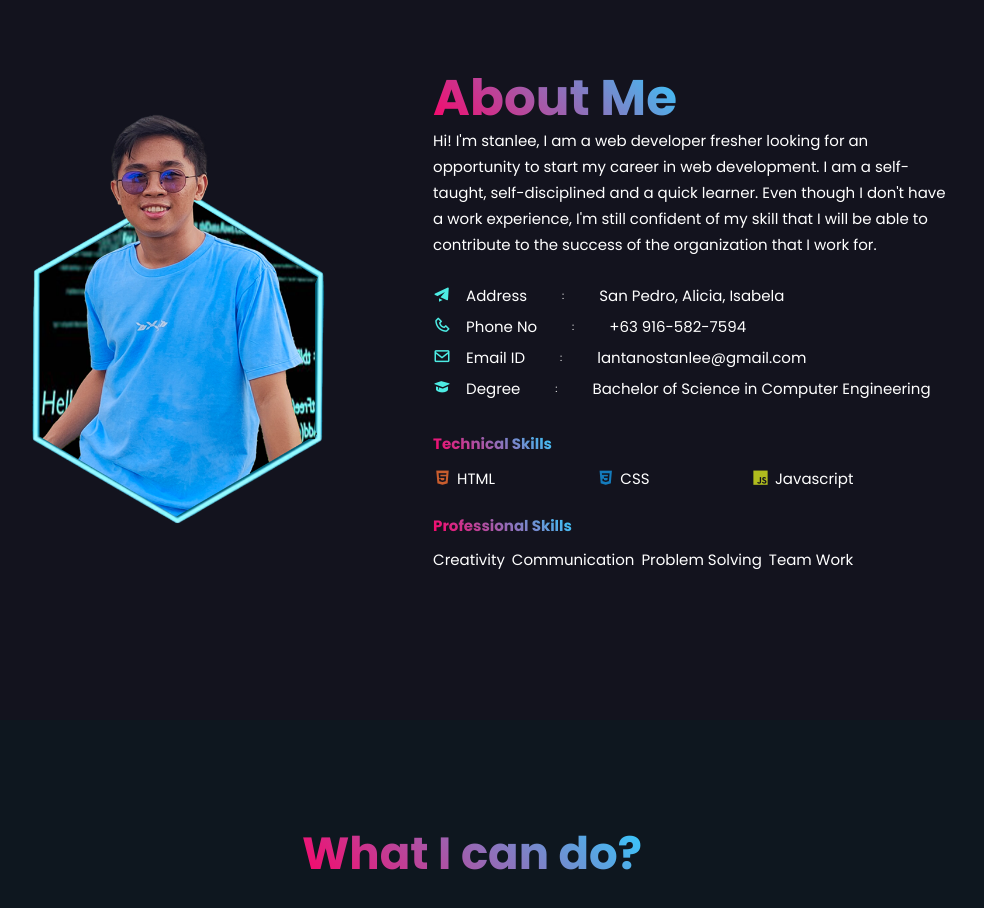
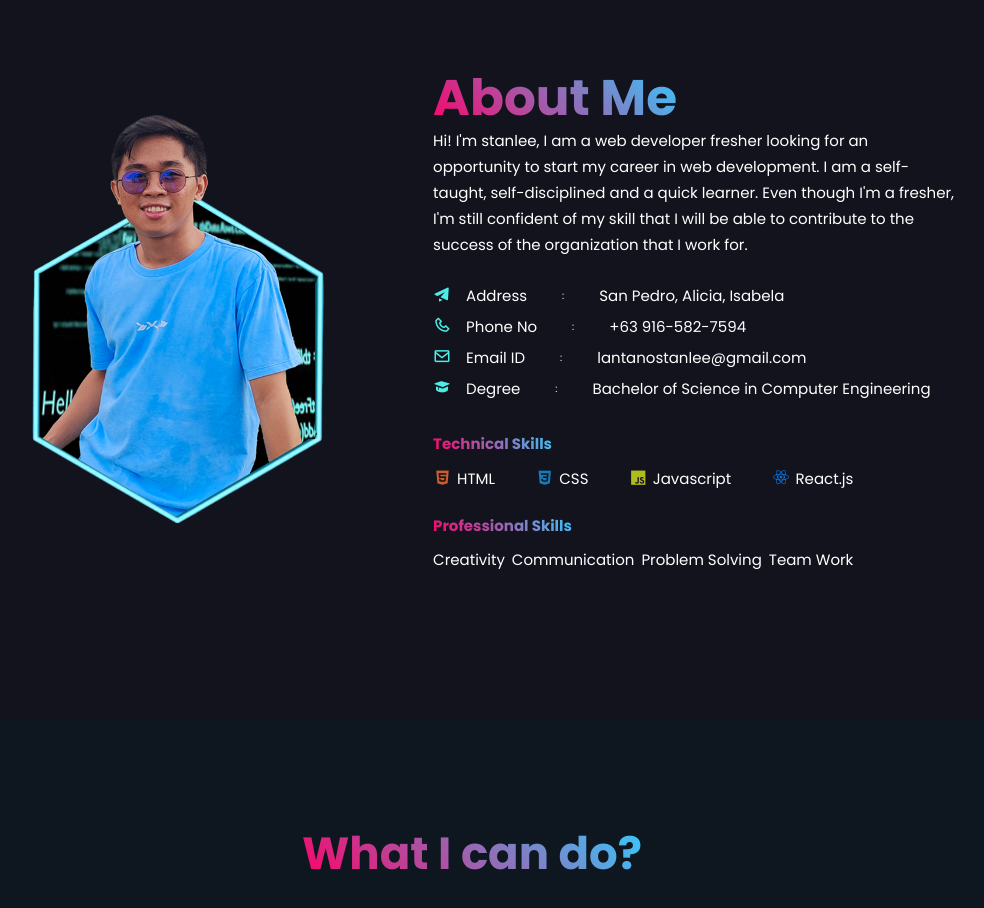
Before and after one commit to sj1315/Portfolio, a plain HTML site: page index.html in a window 1280 px wide. Shown: the part 880-1788 px from the top of the page, without its empty margins (168-1152 px from the left). Drawn offline with nearby package versions, Linux system fonts and the light colour scheme; some packages are replaced by stand-ins of ours; a script that the page names is missing.

Commit message:
My Portfolio

```diff
--- a/index.html
+++ b/index.html
@@ -60,7 +60,7 @@
 
         <div class="about-right">
             <h2 class="heading"><span id="span1">About Me</span></h2>
-            <p>Hi! I'm stanlee, I am a web developer fresher looking for an opportunity to start my career in web development. I am a self-taught, self-disciplined and a quick learner. Even though I don't have a work experience, I'm still confident of my skill that I will be able to contribute to the success of the organization that I work for.
+            <p>Hi! I'm stanlee, I am a web developer fresher looking for an opportunity to start my career in web development. I am a self-taught, self-disciplined and a quick learner. Even though I'm a fresher, I'm still confident of my skill that I will be able to contribute to the success of the organization that I work for.
             </p>
             <div class="address">
                 <ul>
@@ -118,6 +118,12 @@
                             <i style="color: #b0bc1e" class='bx bxl-javascript'></i>
                         </span>
                         <p>Javascript</p>
+                    </li>
+                    <li>
+                        <span class="technical-logo">
+                            <i style="color: #0a6ed1" class='bx bxl-react'></i>
+                        </span>
+                        <p>React.js</p>
                     </li>
                 </ul>
             </div>
```
